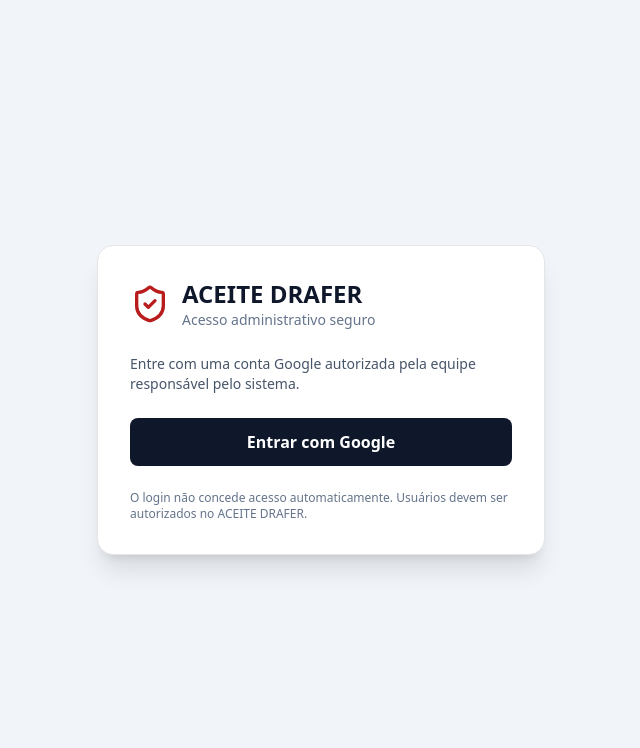
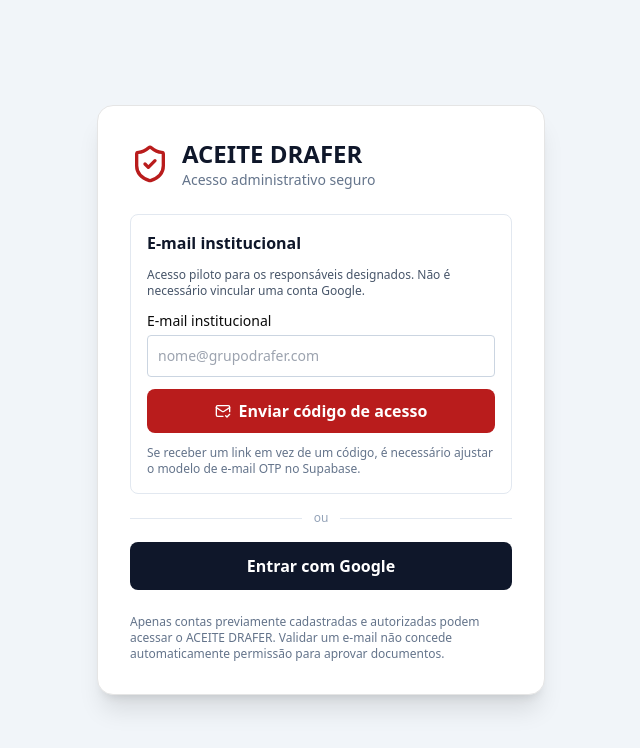
Before and after one commit to tigrupodrafer-app/ACEITE, a React (Vite) app: page /Login in a window 1280 px wide. Shown: the top 748 px of the page, without its empty margins (319-959 px from the left). Built offline with nearby package versions, Linux system fonts and the light colour scheme; no server answers.

Commit message:
feat: login institucional OTP sem Google e sem cadastro automatico

```diff
--- a/src/pages/Login.jsx
+++ b/src/pages/Login.jsx
@@ -1,17 +1,29 @@
 import React, { useState } from 'react';
 import { Navigate, useLocation } from 'react-router-dom';
-import { ShieldCheck, Loader2 } from 'lucide-react';
+import { ShieldCheck, Loader2, MailCheck, ArrowLeft } from 'lucide-react';
 import { supabase } from '@/lib/supabaseClient';
 import { useAuth } from '@/lib/AuthContext';
 
+// A interface exibe somente os enderecos institucionais aprovados para a fase piloto.
+// A seguranca efetiva permanece em auth.users + aceite_members + backend requireStaff.
+const PILOT_EMAILS = new Set([
+  'heitor.lopes@grupodrafer.com',
+  'diretoria@grupodrafer.com',
+]);
+const normalizeEmail = value => String(value || '').trim().toLowerCase();
+
 export default function Login() {
-  const { isAuthenticated, isLoadingAuth } = useAuth();
+  const { isAuthenticated, isLoadingAuth, checkAppState } = useAuth();
   const [working, setWorking] = useState(false);
+  const [email, setEmail] = useState('');
+  const [sentTo, setSentTo] = useState('');
+  const [code, setCode] = useState('');
   const [error, setError] = useState('');
+  const [success, setSuccess] = useState('');
   const location = useLocation();
 
   if (!isLoadingAuth && isAuthenticated) {
-    return <Navigate to={location.state?.from || '/'} replace />;
+    return <Navigate to={location.state?.from || '/Dashboard'} replace />;
   }
 
   const handleGoogle = async () => {
@@ -24,14 +36,65 @@ export default function Login() {
         options: { redirectTo: new URL('/', window.location.origin).toString() },
       });
       if (authError) throw authError;
-    } catch (err) {
-      setError(err.message || 'Não foi possível iniciar o login.');
+    } catch {
+      setError('Não foi possível iniciar o acesso Google. Tente novamente.');
+      setWorking(false);
+    }
+  };
+
+  const handleSendCode = async event => {
+    event.preventDefault();
+    if (!supabase || working) return;
+    setError('');
+    setSuccess('');
+    const cleanEmail = normalizeEmail(email);
+    if (!PILOT_EMAILS.has(cleanEmail)) {
+      setError('O acesso institucional está em implantação e limitado às contas designadas.');
+      return;
+    }
+    setWorking(true);
+    try {
+      const { error: otpError } = await supabase.auth.signInWithOtp({
+        email: cleanEmail,
+        options: { shouldCreateUser: false },
+      });
+      if (otpError) throw otpError;
+      setSentTo(cleanEmail);
+      setCode('');
+      setSuccess('Solicitação enviada. Confira sua caixa de entrada e a pasta de spam.');
+    } catch {
+      setError('Não foi possível enviar o código. Confirme se a conta foi cadastrada e se o envio de e-mail está configurado.');
+    } finally {
+      setWorking(false);
+    }
+  };
+
+  const handleVerifyCode = async event => {
+    event.preventDefault();
+    if (!supabase || working || !sentTo) return;
+    setError('');
+    setSuccess('');
+    if (!/^\d{6,8}$/.test(code.trim())) {
+      setError('Informe o código numérico recebido por e-mail.');
+      return;
+    }
+    setWorking(true);
+    try {
+      const { error: verifyError } = await supabase.auth.verifyOtp({
+        email: sentTo, token: code.trim(), type: 'email',
+      });
+      if (verifyError) throw verifyError;
+      await checkAppState();
+      setSuccess('Código validado. Conferindo autorização de acesso...');
+    } catch {
+      setError('Código inválido ou expirado. Confira o e-mail recebido e tente novamente.');
+    } finally {
       setWorking(false);
     }
   };
 
   return (
-    <main className="min-h-screen flex items-center justify-center bg-slate-100 px-4">
+    <main className="min-h-screen flex items-center justify-center bg-slate-100 px-4 py-8">
       <section className="bg-white rounded-2xl shadow-xl border max-w-md w-full p-8">
         <div className="flex items-center gap-3 mb-6">
           <ShieldCheck className="text-red-700 h-10 w-10" />
@@ -40,26 +103,77 @@ export default function Login() {
             <p className="text-sm text-slate-500">Acesso administrativo seguro</p>
           </div>
         </div>
-        <p className="text-slate-600 text-sm mb-6">
-          Entre com uma conta Google autorizada pela equipe responsável pelo sistema.
-        </p>
         {!supabase && (
           <p role="alert" className="text-red-700 bg-red-50 p-3 rounded mb-4">
-            Supabase não configurado. Defina VITE_SUPABASE_URL e VITE_SUPABASE_PUBLISHABLE_KEY no Netlify.
+            Supabase não configurado. Verifique VITE_SUPABASE_URL e VITE_SUPABASE_PUBLISHABLE_KEY no Netlify.
           </p>
         )}
         {error && <p role="alert" className="text-red-700 bg-red-50 p-3 rounded mb-4">{error}</p>}
-        <button
-          type="button"
-          onClick={handleGoogle}
-          disabled={!supabase || working || isLoadingAuth}
-          className="w-full bg-slate-900 disabled:opacity-50 hover:bg-slate-700 text-white py-3 rounded-lg font-semibold flex justify-center gap-3 items-center"
-        >
-          {working ? <Loader2 className="w-5 h-5 animate-spin" /> : null}
-          Entrar com Google
-        </button>
+        {success && <p role="status" className="text-emerald-800 bg-emerald-50 p-3 rounded mb-4">{success}</p>}
+
+        <div className="space-y-4">
+          <section className="border border-slate-200 rounded-lg p-4 space-y-3">
+            <h2 className="font-semibold text-slate-900">E-mail institucional</h2>
+            <p className="text-xs text-slate-600">
+              Acesso piloto para os responsáveis designados. Não é necessário vincular uma conta Google.
+            </p>
+            {!sentTo ? (
+              <form onSubmit={handleSendCode} className="space-y-3">
+                <label className="block text-sm font-medium">
+                  E-mail institucional
+                  <input type="email" autoComplete="email" required maxLength={254}
+                    value={email} onChange={e => setEmail(e.target.value)}
+                    placeholder="nome@grupodrafer.com"
+                    className="mt-1 w-full rounded border border-slate-300 p-2.5" />
+                </label>
+                <button type="submit" disabled={!supabase || working || isLoadingAuth}
+                  className="w-full bg-red-700 hover:bg-red-800 disabled:opacity-50 text-white rounded-lg py-2.5 font-semibold flex items-center justify-center gap-2">
+                  {working ? <Loader2 className="w-4 h-4 animate-spin" /> : <MailCheck className="w-4 h-4" />}
+                  Enviar código de acesso
+                </button>
+              </form>
+            ) : (
+              <form onSubmit={handleVerifyCode} className="space-y-3">
+                <p className="text-xs text-slate-700">Código enviado para <strong>{sentTo}</strong></p>
+                <label className="block text-sm font-medium">
+                  Código recebido
+                  <input type="text" inputMode="numeric" autoComplete="one-time-code"
+                    pattern="[0-9]{6,8}" required maxLength={8} value={code}
+                    onChange={e => setCode(e.target.value.replace(/\D/g, ''))}
+                    className="mt-1 w-full rounded border border-slate-300 p-2.5 tracking-widest text-lg" />
+                </label>
+                <button type="submit" disabled={!supabase || working || isLoadingAuth}
+                  className="w-full bg-red-700 hover:bg-red-800 disabled:opacity-50 text-white rounded-lg py-2.5 font-semibold flex items-center justify-center gap-2">
+                  {working ? <Loader2 className="w-4 h-4 animate-spin" /> : <ShieldCheck className="w-4 h-4" />}
+                  Validar código
+                </button>
+                <button type="button" disabled={working} onClick={() => {
+                  setSentTo(''); setCode(''); setSuccess(''); setError('');
+                }} className="text-sm text-slate-600 hover:text-slate-900 flex items-center gap-1">
+                  <ArrowLeft className="w-4 h-4" /> Alterar e-mail ou solicitar novo código
+                </button>
+              </form>
+            )}
+            <p className="text-xs text-slate-500">
+              Se receber um link em vez de um código, é necessário ajustar o modelo de e-mail OTP no Supabase.
+            </p>
+          </section>
+
+          <div className="flex items-center gap-3 text-xs text-slate-400">
+            <div className="h-px bg-slate-200 flex-1" />
+            <span>ou</span>
+            <div className="h-px bg-slate-200 flex-1" />
+          </div>
+          <button type="button" onClick={handleGoogle}
+            disabled={!supabase || working || isLoadingAuth}
+            className="w-full bg-slate-900 disabled:opacity-50 hover:bg-slate-700 text-white py-3 rounded-lg font-semibold flex justify-center gap-3 items-center">
+            {working ? <Loader2 className="w-5 h-5 animate-spin" /> : null}
+            Entrar com Google
+          </button>
+        </div>
         <p className="text-xs text-slate-500 mt-6">
-          O login não concede acesso automaticamente. Usuários devem ser autorizados no ACEITE DRAFER.
+          Apenas contas previamente cadastradas e autorizadas podem acessar o ACEITE DRAFER.
+          Validar um e-mail não concede automaticamente permissão para aprovar documentos.
         </p>
       </section>
     </main>
```
